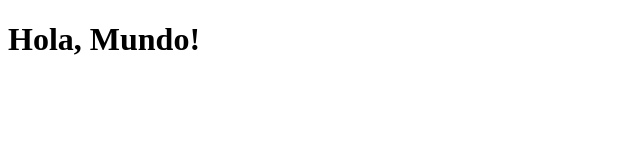
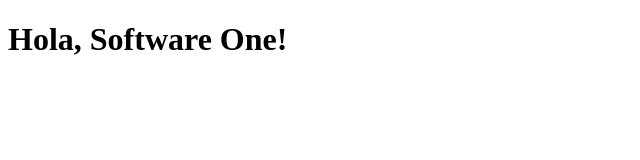
Before and after one commit to edwarq/technical_test, a plain HTML site: page linux_ansible/index.html in a window 1280 px wide. Shown: the whole page, without its empty margins (0-640 px from the left). Drawn offline with Linux system fonts and the light colour scheme.

Commit message:
Update index.html

```diff
--- a/linux_ansible/index.html
+++ b/linux_ansible/index.html
@@ -4,6 +4,6 @@
     <title>Test Software One</title>
 </head>
 <body>
-    <h1>Hola, Mundo!</h1>
+    <h1>Hola, Software One!</h1>
 </body>
 </html>
```
